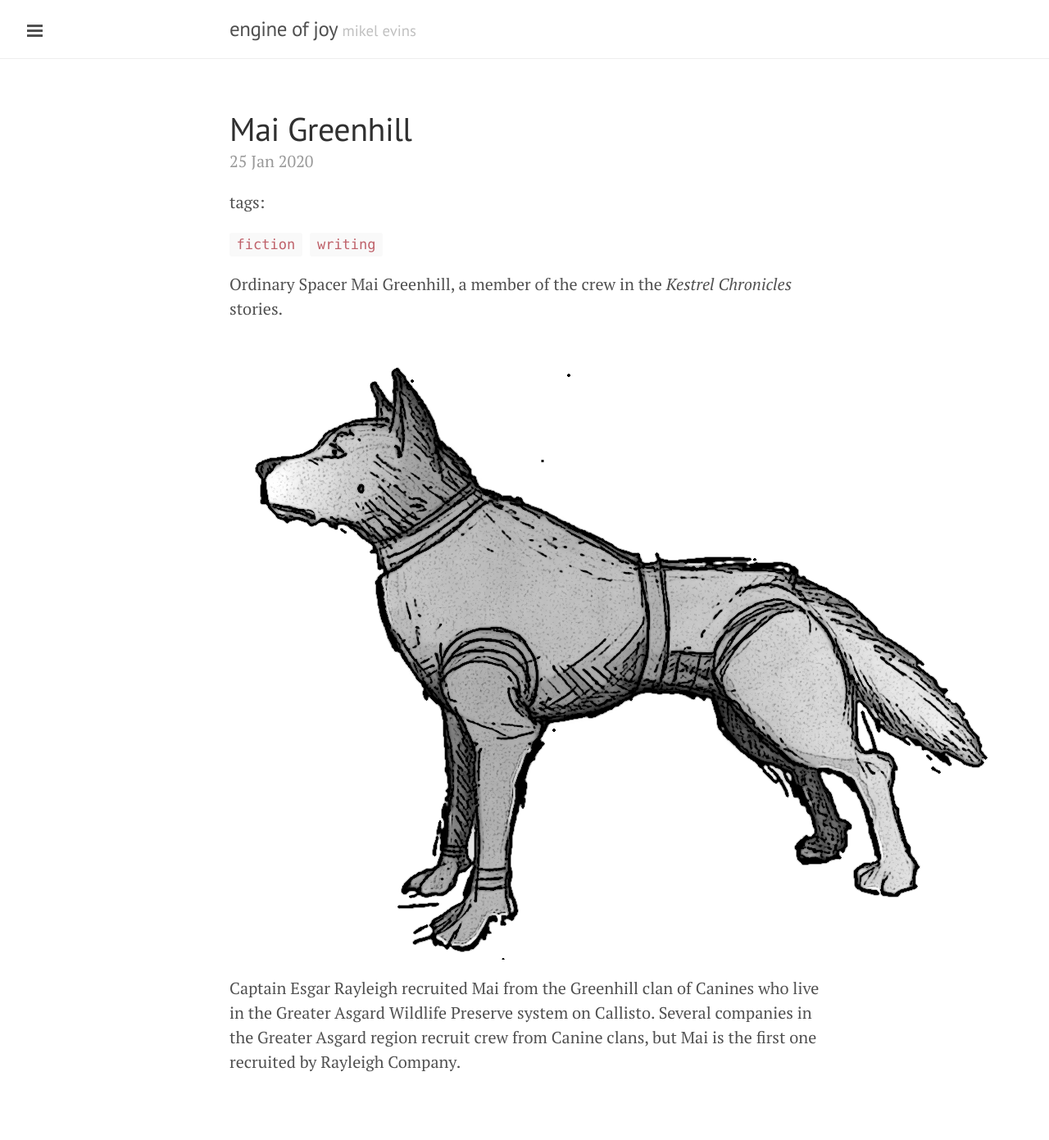
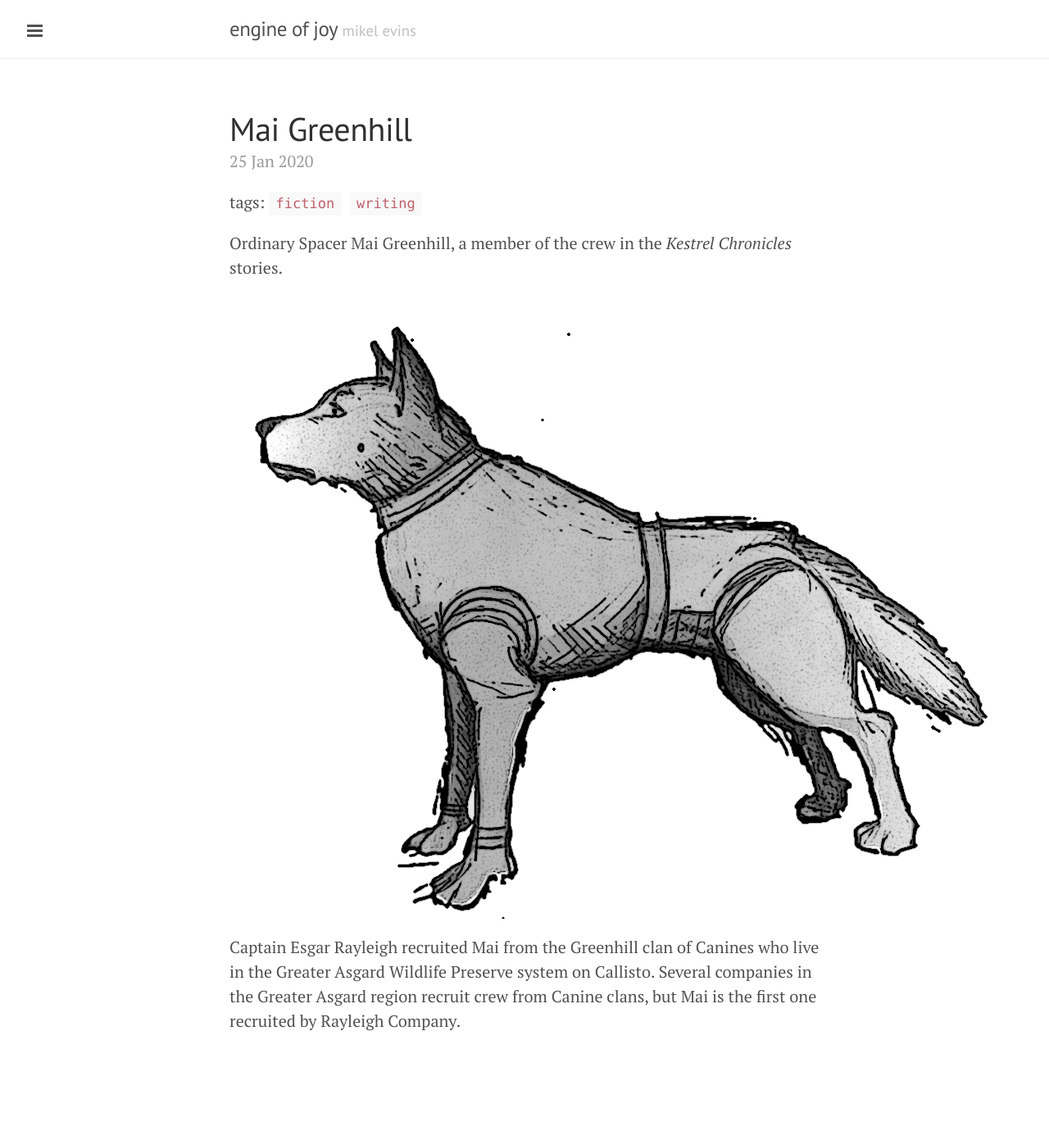
Before and after one commit to mikelevins/mikelevins.github.io, a Jekyll site: the page built from _posts/2020-01-25-mai-greenhill.md, in a window 1280 px wide. Shown: the whole page at 82% size. Built offline with Jekyll 4.4.1, drawn with Linux system fonts in a browser that asks for light colours; after the commit the page ends 1341 px from its top, so only the background shows below that.

Commit message:
tweaking tags

```diff
--- a/_layouts/post.html
+++ b/_layouts/post.html
@@ -7,12 +7,11 @@ layout: default
     <span class="post-date">{{ page.date | date_to_string }}</span>
     <div class="tags">
         <p>tags:
-        <ul class="related-posts">
             {% for tag in page.tags %}
             {% capture tag_name %}{{ tag }}{% endcapture %}
             <a href="/tag/{{ tag_name }}"><code class="highligher-rouge"><nobr>{{ tag_name }}</nobr></code>&nbsp;</a>
             {% endfor %}
-        </ul></p>
+        </p>
     </div>
     {{ content }}
 </div>
```
